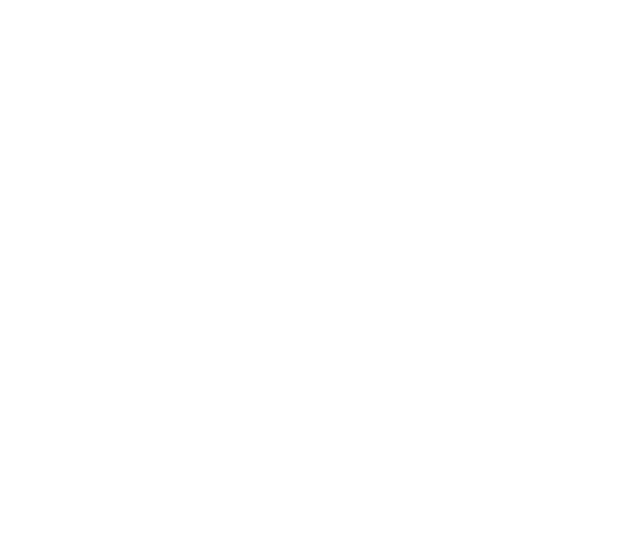
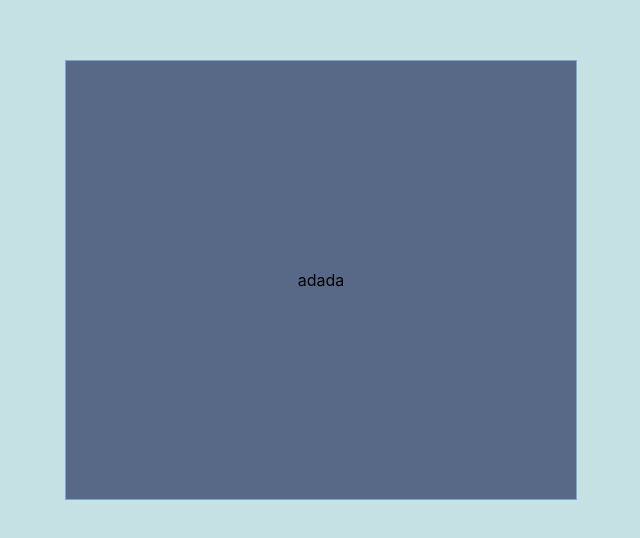
Before and after one commit to MateoMartelli/Coaching-Tool-App, a Next.js app: page / in a window 1280 px wide. Shown: the part 120-658 px from the top of the page, without its empty margins (319-959 px from the left). Built offline with nearby package versions, Linux system fonts and the light colour scheme.

Commit message:
second commit

```diff
--- a/src/layouts/login-layout.tsx
+++ b/src/layouts/login-layout.tsx
@@ -1,12 +1,19 @@
-import React, { FC /* useState */ } from 'react';
-import Image from 'next/image';
-import { Box, Flex} from '@chakra-ui/react';
+import React, { FC /* useState */ } from "react";
+import Image from "next/image";
+import { Box, Flex } from "@chakra-ui/react";
 
 const LoginLayout: FC<LoginLayoutProp> = ({ children }) => {
-    return (
-        <Box w='100%' h='100%'>
-            {children}
-        </Box>
-)};
+  return (
+    <Flex
+      w="100%"
+      h="100vh"
+      bgColor="#C6E1E4"
+      justifyContent="center"
+      alignItems="center"
+    >
+      {children}
+    </Flex>
+  );
+};
 
 export default LoginLayout;
--- a/src/pages/index.tsx
+++ b/src/pages/index.tsx
@@ -1,15 +1,27 @@
-import type { NextPage } from 'next';
-import Head from 'next/head';
-import Image from 'next/image';
-import styles from '../styles/Home.module.css';
-import LoginLayout from '../layouts/login-layout';
+import type { NextPage } from "next";
+import Head from "next/head";
+import Image from "next/image";
+import styles from "../styles/Home.module.css";
+import LoginLayout from "../layouts/login-layout";
+import { Flex } from "@chakra-ui/react";
 
 const Home: NextPage = () => {
   return (
     <LoginLayout>
+      <Flex
+        w="40%"
+        h="55%"
+        bgColor="#576987"
+        borderStyle="solid"
+        borderWidth="1px"
+        borderColor="#7fa8cf"
+        justifyContent="center"
+        alignItems="center"
+      >
+        adada
+      </Flex>
+    </LoginLayout>
+  );
+};
 
-    </LoginLayout>
-  )
-}
-
-export default Home
+export default Home;
```
Also changed, not shown: src/pages/logIn.tsx (+9 -6 lines).
